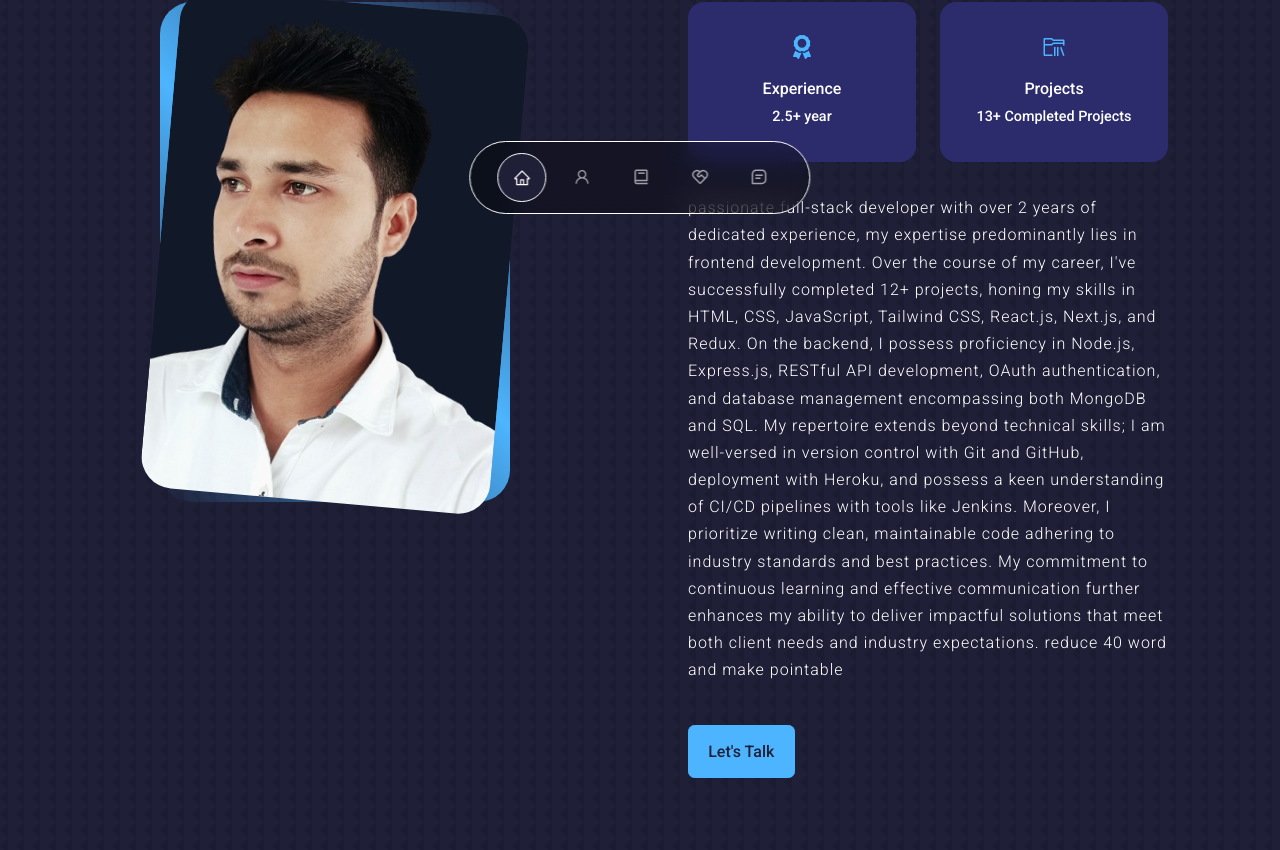
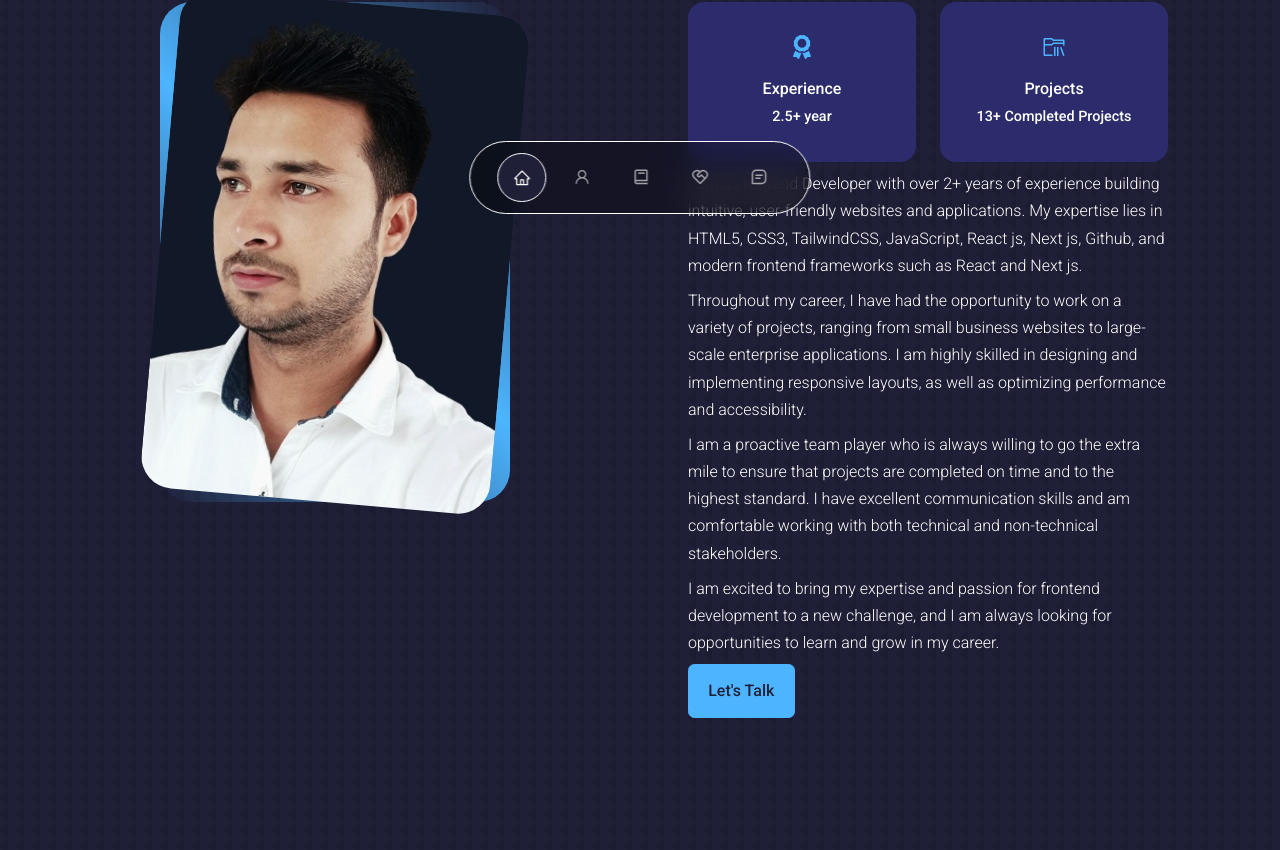
Before and after one commit to Sonu8544/sonukumar, a React (Create React App) app: page / in a window 1280 px wide. Shown: the part 570-1420 px from the top of the page. Built offline with nearby package versions, Linux system fonts and the light colour scheme.

Commit message:
fix about text

```diff
--- a/src/components/contact/Contact.jsx
+++ b/src/components/contact/Contact.jsx
@@ -64,6 +64,7 @@ const Contact = () => {
             required
           />
           <textarea
+          className='inputType'
             placeholder="Your message"
             rows="5"
             name="message"
@@ -72,7 +73,7 @@ const Contact = () => {
           <button type="submit" className="btn btn-primary">
             Send Message
           </button>
-          {message && <span>Thanks, I'll reply ASAP :)</span>}
+          {message && <span>Thank you, I'll reply very soon :)</span>}
         </form>
       </div>
     </section>
--- a/src/components/contact/contact.css
+++ b/src/components/contact/contact.css
@@ -59,6 +59,10 @@ form {
     padding: 15px 5px;
 }
 
+.inputType::placeholder {
+    color: rgb(199, 198, 198);
+}
+
 input,
 textarea {
     width: 100%;
--- a/src/components/intro/Intro.jsx
+++ b/src/components/intro/Intro.jsx
@@ -28,8 +28,18 @@ const Intro = () => {
               <small>13+ Completed Projects</small>
             </article>
           </div>
-          <p className='text-white' >passionate full-stack developer with over 2 years of dedicated experience, my expertise predominantly lies in frontend development. Over the course of my career, I've successfully completed 12+ projects, honing my skills in HTML, CSS, JavaScript, Tailwind CSS, React.js, Next.js, and Redux. On the backend, I possess proficiency in Node.js, Express.js, RESTful API development, OAuth authentication, and database management encompassing both MongoDB and SQL. My repertoire extends beyond technical skills; I am well-versed in version control with Git and GitHub, deployment with Heroku, and possess a keen understanding of CI/CD pipelines with tools like Jenkins. Moreover, I prioritize writing clean, maintainable code adhering to industry standards and best practices. My commitment to continuous learning and effective communication further enhances my ability to deliver impactful solutions that meet both client needs and industry expectations.
-            reduce 40 word and make pointable </p>
+          <p className='text-white' >
+            I am a Frontend Developer with over 2+ years of experience building intuitive, user-friendly websites and applications. My expertise lies in HTML5, CSS3, TailwindCSS, JavaScript, React js, Next js, Github, and modern frontend frameworks such as React and Next js.
+          </p>
+          <p>
+            Throughout my career, I have had the opportunity to work on a variety of projects, ranging from small business websites to large-scale enterprise applications. I am highly skilled in designing and implementing responsive layouts, as well as optimizing performance and accessibility.
+          </p>
+          <p>
+            I am a proactive team player who is always willing to go the extra mile to ensure that projects are completed on time and to the highest standard. I have excellent communication skills and am comfortable working with both technical and non-technical stakeholders.
+          </p>
+          <p>
+            I am excited to bring my expertise and passion for frontend development to a new challenge, and I am always looking for opportunities to learn and grow in my career.
+          </p>
           <a href="#contact" className="btn btn-primary">Let's Talk</a>
         </div>
       </div>
--- a/src/components/intro/intro.css
+++ b/src/components/intro/intro.css
@@ -69,12 +69,11 @@
 }
 
 .about__content p {
-    margin: 2rem 0 2.6rem;
-    /* color: var(--color-light); */
+    margin: 0.5rem 0px;
+    font-weight: 300;
     color: white;
-    font-size: 1rem;
-    font-weight: 300;
-    letter-spacing: 1px;
+    font-sirgb: (216, 215, 215)rem;
+    /* letter-spacing: 1px; */
 }
 
 @media screen and (max-width: 1024px) {
```
